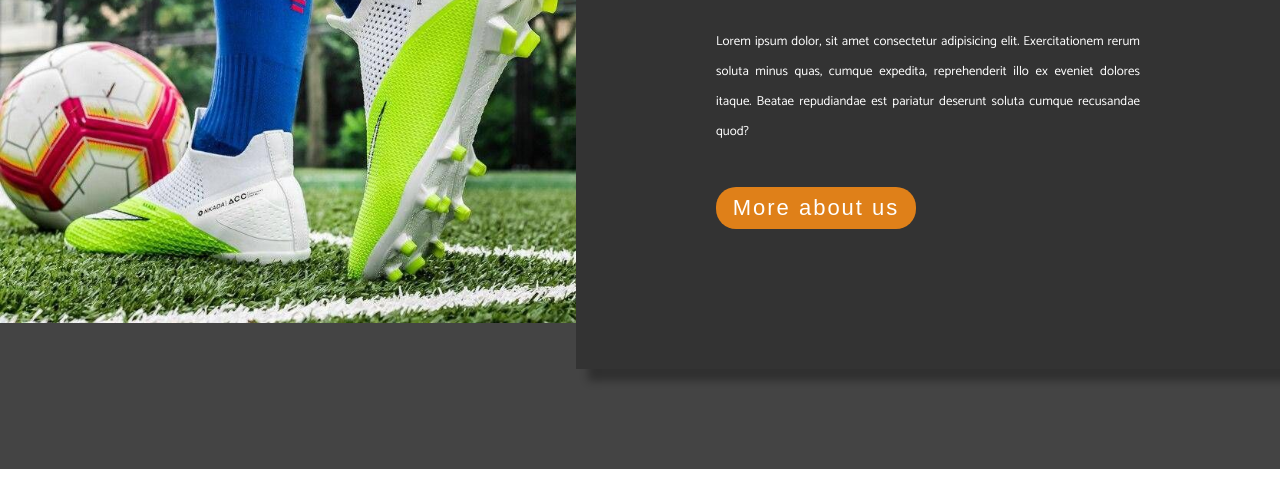
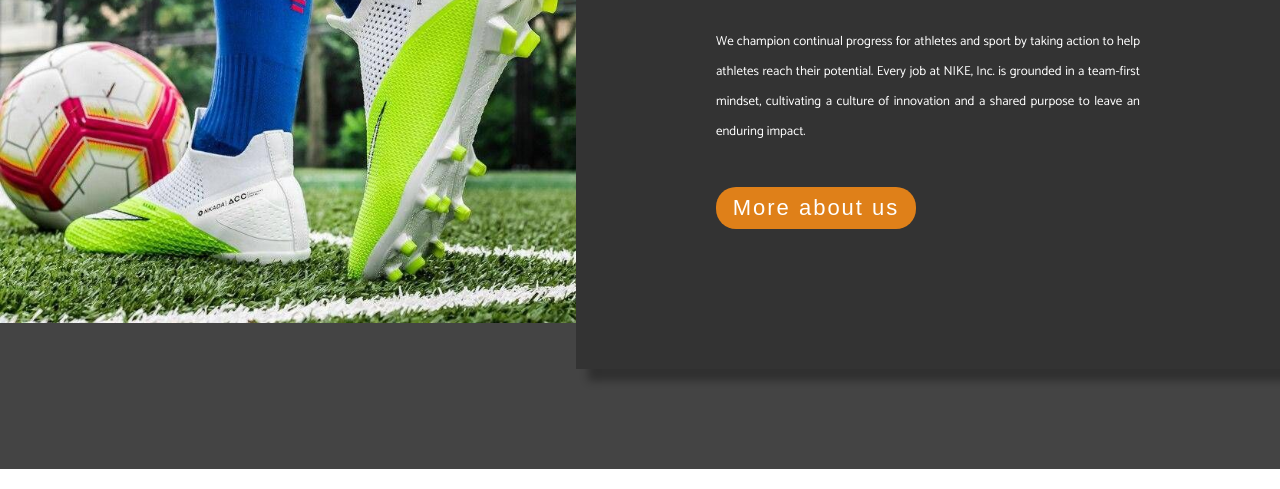
Before and after one commit to cheezzzed/product-landing-pageSEO, a website: page about-us.html in a window 1280 px wide. Shown: the part 311-800 px from the top of the page. Drawn offline with Linux system fonts and the light colour scheme.

Commit message:
update on about

```diff
--- a/about-us.html
+++ b/about-us.html
@@ -19,11 +19,12 @@
             <div class="inner-section">
                 <h1>About Us</h1>
                 <p class="text">
-                    Lorem ipsum dolor, sit amet consectetur adipisicing
-                    elit. Exercitationem rerum soluta minus quas,
-                    cumque expedita, reprehenderit illo ex eveniet
-                    dolores itaque. Beatae repudiandae est pariatur
-                    deserunt soluta cumque recusandae quod?
+                    We champion continual progress for athletes and
+                    sport by taking action to help athletes reach
+                    their potential. Every job at NIKE, Inc. is
+                    grounded in a team-first mindset, cultivating a
+                    culture of innovation and a shared purpose to
+                    leave an enduring impact.
                 </p>
                 <div class="skills">
                     <button>More about us</button>
```
